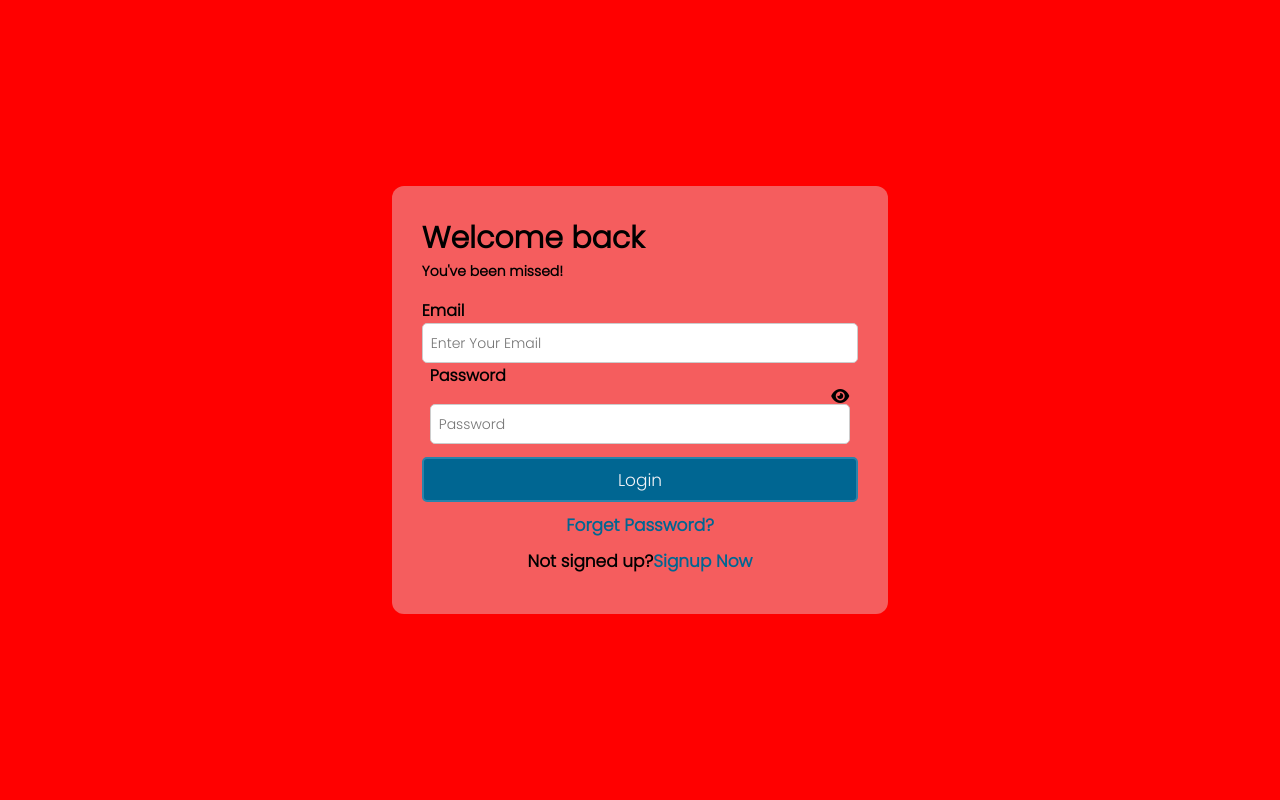
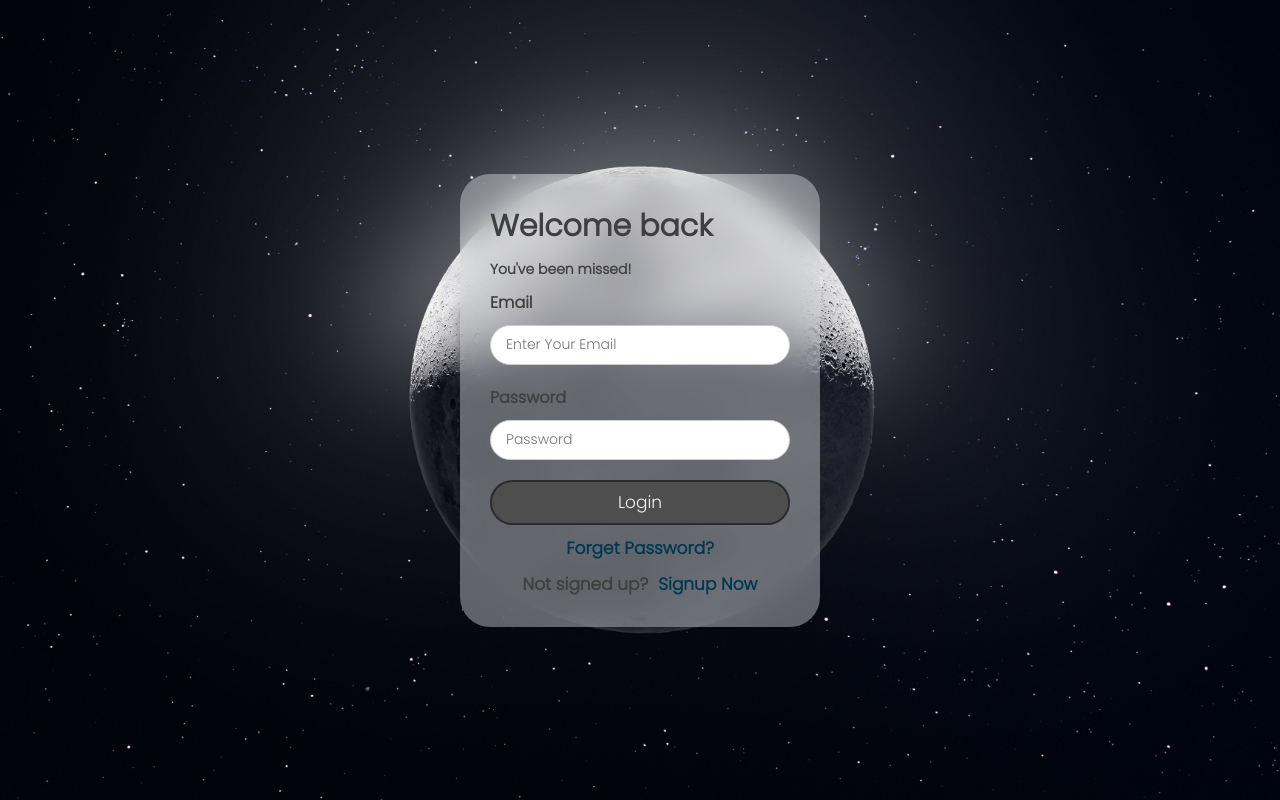
Before and after one commit to Git21221/ui-of-IBM-project, a PHP site: page /Login.html in a window 1280 px wide. Run offline with PHP 8.4, Linux system fonts and the light colour scheme.

Commit message:
updated look of login page ui

```diff
--- a/Login.html
+++ b/Login.html
@@ -1,5 +1,6 @@
 <!DOCTYPE html>
 <html lang="en">
+
 <head>
     <meta charset="UTF-8">
     <meta http-equiv="X-UA-Compatible" content="IE=edge">
@@ -10,14 +11,15 @@
     <link rel="stylesheet" href="https://cdnjs.cloudflare.com/ajax/libs/font-awesome/6.0.0/css/all.min.css">
     <script src="https://code.jquery.com/jquery-3.6.0.min.js"></script>
     <style>
-        body{
-            background-image:url('');
+        body {
+            background-image: url('2137195.jpg');
             background-size: cover;
-            background-position: top;
+            background-position: center;
             background-repeat: no-repeat;
         }
     </style>
 </head>
+
 <body><b>
         <div class="form">
             <h2>Welcome back</h2>
@@ -28,12 +30,10 @@
                     <label>Email</label>
                     <input type="email" name="email" placeholder="Enter Your Email" required>
                 </div>
-                <div class="grid-details">
                 <div class="input">
-                        <label>Password</label><span toggle="#password-field" class="fa fa-fw fa-eye field-icon toggle-password"></span>
+                    <label>Password</label>
                     <input type="password" name="pass" id="password-field" placeholder="Password" required>
 
-                    </div>
                 </div>
                 <div class="submit">
                     <input type="submit" value="Login" class="button">
@@ -42,6 +42,8 @@
             <div class="link"><a href="forgot.php">Forget Password?</a></div>
             <div class="link">Not signed up?<a href="Register.html">Signup Now</a></div>
         </div>
-        <script src ="js/Login.js"></script></b>
+        <script src="js/Login.js"></script>
+    </b>
 </body>
+
 </html>
--- a/form.css
+++ b/form.css
@@ -10,33 +10,28 @@ a{
     text-decoration: none;
 }
 body{
-    position: realative;
-    background: red;
     display: flex;
     justify-content: center;
     align-items: center;
     min-height: 100vh;
 
 }
-.field-icon{
-    float:right;
-    margin-left:30px;
-    margin-top:25px;
-    position:relative;
-    z-index:2;
-}
+
 ::selection{
     color: #ececee;
     background: #00b3ff;
 }
 .form{
+    display: flex;
+    flex-direction: column;
+    row-gap: 10px;
     position: relative;
     background: rgba(230, 232, 236, 0.4);
-    width: 100%;
-    max-width: 500px;
-    border-radius: 12px;
-    box-shadow: -3px 3px 10px -5px rgba(0,0,0,0,2);
-    padding: 30px 30px;
+    border-radius: 30px;
+    padding: 30px;
+    color: #3f3f3f;
+    margin: 15px;
+    backdrop-filter: blur(1rem);
 }
 .form h2{
     font-size: 30px;
@@ -44,10 +39,9 @@ body{
 }
 .form p{
     font-size: 14px;
-    padding-bottom: 8px;
 }
-.form form{
-    margin: 8px 0;
+label{
+    padding: 0 0px;
 }
 .form form .profile-img{
     position: absolute;
@@ -64,6 +58,11 @@ body{
     background-image: url("https://upload.wikimedia.org/wikipedia/commons/thumb/7/7e/Circle-icons-profile.svg/768px-Circle-icons-profile.svg.png");
     border-radius: 50%;
     border: 4px solid #f3f7f307;
+}
+form{
+    display: flex;
+    flex-direction: column;
+    row-gap: 20px;
 }
 .file-upload{
     position: absolute;
@@ -118,21 +117,19 @@ form i{
 .form .grid-details{
     display: flex;
 }
-.form .grid-details .input:first-child{
-    margin-right: 8px;
-    width: 100%;
-}
-.form .grid-details .input:last-child{
-    margin-left: 8px;
-    width: 100%;
+.input{
+    display: flex;
+    row-gap: 10px;
+    align-items: flex-start;
+    flex-direction: column;
 }
 .form form .input input{
     height: 40px;
-    width: 100%;
+    width: 300px;
     font-size: 14px;
-    padding: 0 8px;
+    padding: 0 15px;
     border: 1px solid #ccc;
-    border-radius: 5px;
+    border-radius: 30px;
     outline: none;
 }
 .form form .input input:focus,
@@ -147,20 +144,28 @@ form i{
     border: none;
     color: #f2f3f7;
     width: 100%;
-    background: #006692;
+    background: rgb(78, 78, 78);
     font-size: 17px;
-    border-radius: 5px;
+    border-radius: 30px;
+    transition: 0.3s linear;
     cursor: pointer;
-    margin-top: 13px;
-    border: 2px solid#2983aa;
+    border: 2px solid#2b2b2b;
+}
+.form form input.button:hover{
+    transition: 0.3s linear;
+    background: #2b2b2b;
+}
+.link{
+    display: flex;
+    column-gap: 10px;
+    align-items: center;
+    justify-content: center;
 }
 .form .link{
-    text-align: center;
-    margin: 10px 0;
     font-size: 17px;
 }
 .form .link a{
-    color: #006692;
+    color: rgb(0, 56, 80);
     transition: 0.5s all;
 }
 .form .link a:hover{
```
Also changed, not shown: 2137195.jpg (added). Lines whose indentation alone changed are shown as unchanged.
